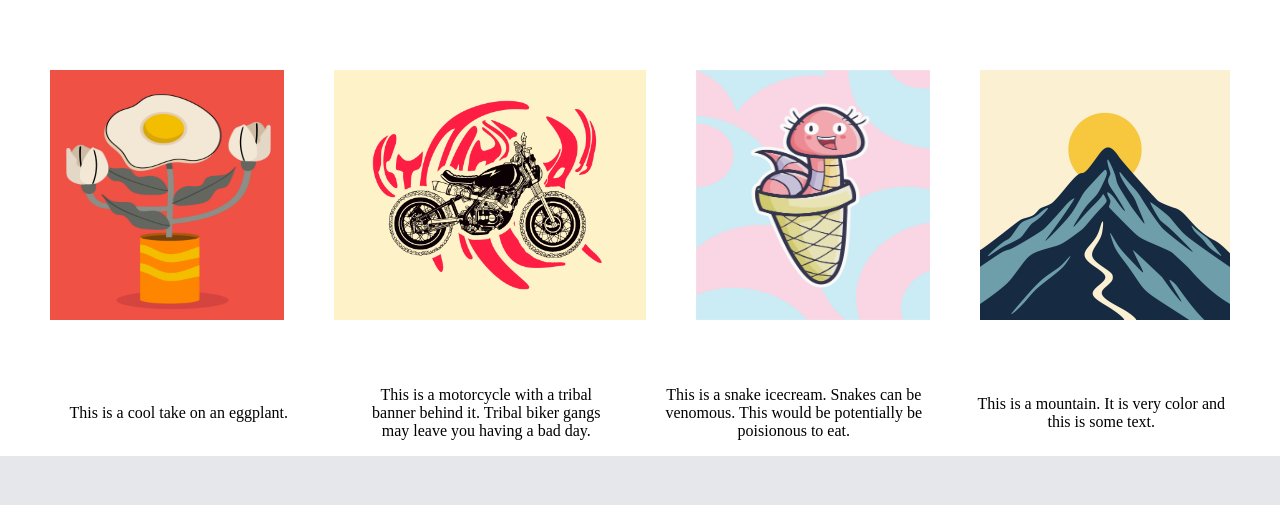
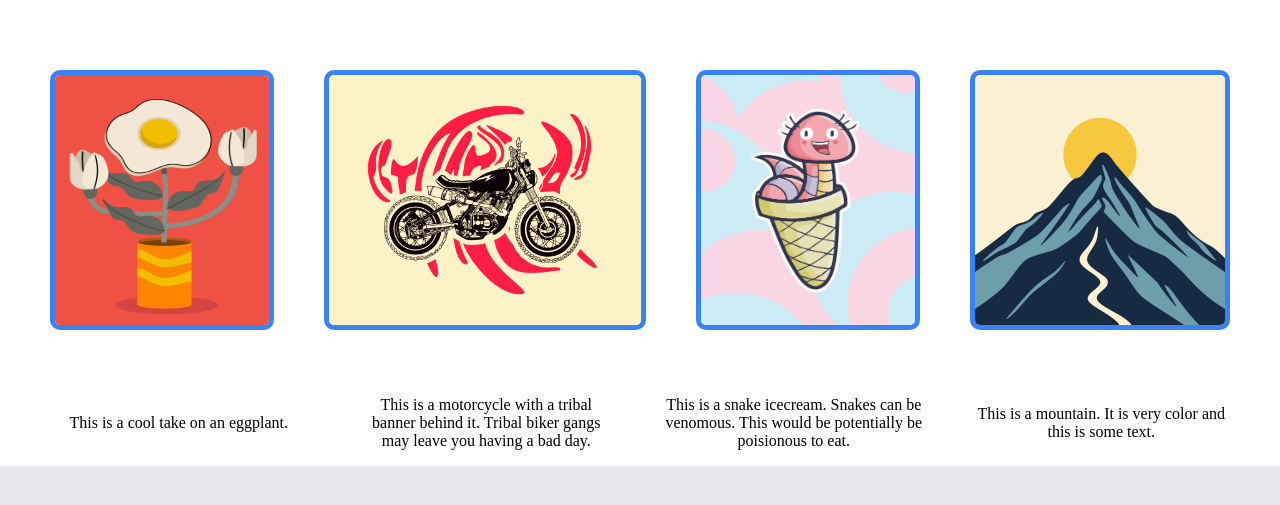
Before and after one commit to Jdodge1090/top_website, a plain HTML site: page index.html in a window 1280 px wide. Shown: the part 509-1014 px from the top of the page. Drawn offline with Linux system fonts and the light colour scheme.

Commit message:
feat: Style content section image gallery
- Added consistent image dimensions (500x250px)
- Applied blue border with 5px thickness
- Added rounded corners with 10px radius
- Implemented flex layout for gallery spacing
- Ensured equal gaps between images with 50px spacing

```diff
--- a/style.css
+++ b/style.css
@@ -105,6 +105,8 @@ html, body {
 .content-photos img {
     width: 500px;
     height: 250px;
+    border:#3882F6 5px solid;
+    border-radius: 10px;
 }
 
 .content-text {
```
